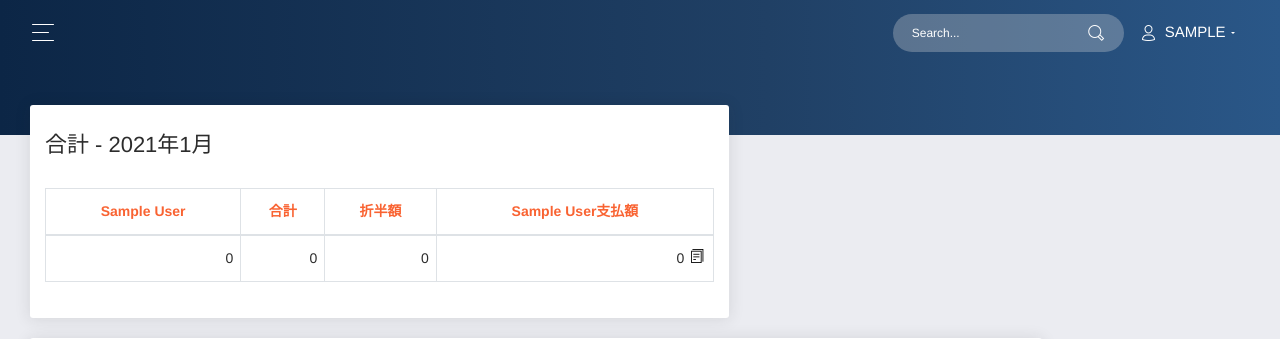
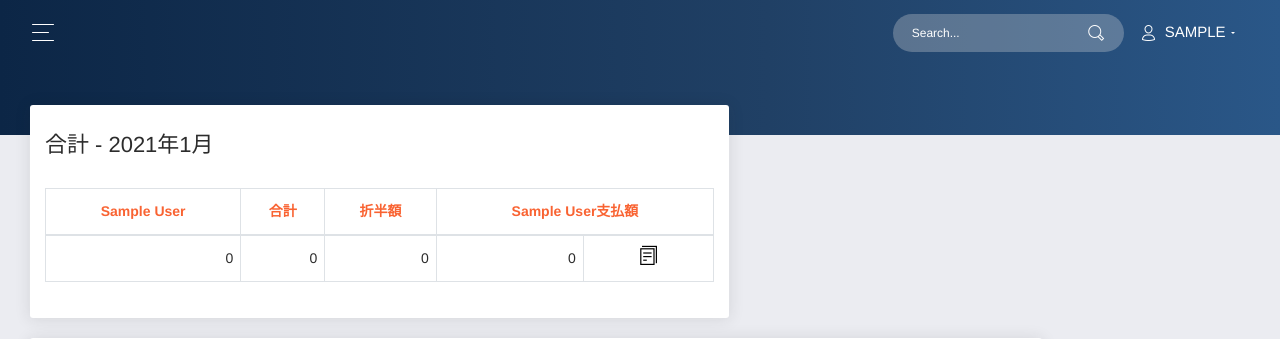
Before and after one commit to showgayaki/kakeibosan, a Flask app: page /kakeibosan/records in a window 1280 px wide. Shown: the top 339 px of the page. Run offline with Flask 2, Linux system fonts and the light colour scheme; a user stored in the database is signed in; tables that the repository leaves empty hold one stand-in row (values such as "Sample post"); parts of the project's set-up code (start-up, migrations or seed data) failed here and were passed over; some libraries are stand-ins or nearby versions; some web fonts are replaced.

Commit message:
コピーボタン調整

```diff
--- a/kakeibosan/static/css/style.css
+++ b/kakeibosan/static/css/style.css
@@ -42,13 +42,25 @@ p.annotation{
 span.required{
     color: #f96332;
 }
+table tbody tr td.copy-btn{
+    padding: 0;
+}
 button.copy-btn{
-    margin: 0;
-    padding: 0 2px;
+    display: block;
+    margin: 0 auto;
+    padding: 0;
+    width: 100%;
     border: none;
     background-color: #fff;
     cursor: pointer;
 }
+i.copy-icon{
+    font-size: 1.2rem;
+    text-align: center;
+}
 i.copy-icon:hover{
     color: #f96332;
 }
+i.copy-icon:action{
+    color: #f96332;
+}
--- a/kakeibosan/templates/records.html
+++ b/kakeibosan/templates/records.html
@@ -26,13 +26,18 @@
                 <div class="table-responsive">
                   <table class="table table-bordered">
                     {%- for key in total_cost.keys() %}
+                    {%- if '支払額' in key %}
+                    <th class="text-primary" colspan="2">{{ key }}</th>
+                    {%- else %}
                     <th class="text-primary">{{ key }}</th>
+                    {%- endif %}
                     {%- endfor %}
                     <tbody>
                       <tr>
                       {%- for key, val in total_cost.items() %}
                       {%- if '支払額' in key %}
-                      <td id="copy-target" class="text-right">{{ '{:,}'.format(val) }}
+                      <td id="copy-target" class="text-right">{{ '{:,}'.format(val) }}</td>
+                      <td class="copy-btn">
                         <button id="copy-btn" class="copy-btn" value="{{ val }}">
                           <i class="copy-icon now-ui-icons files_single-copy-04"></i>
                         </button>
```
